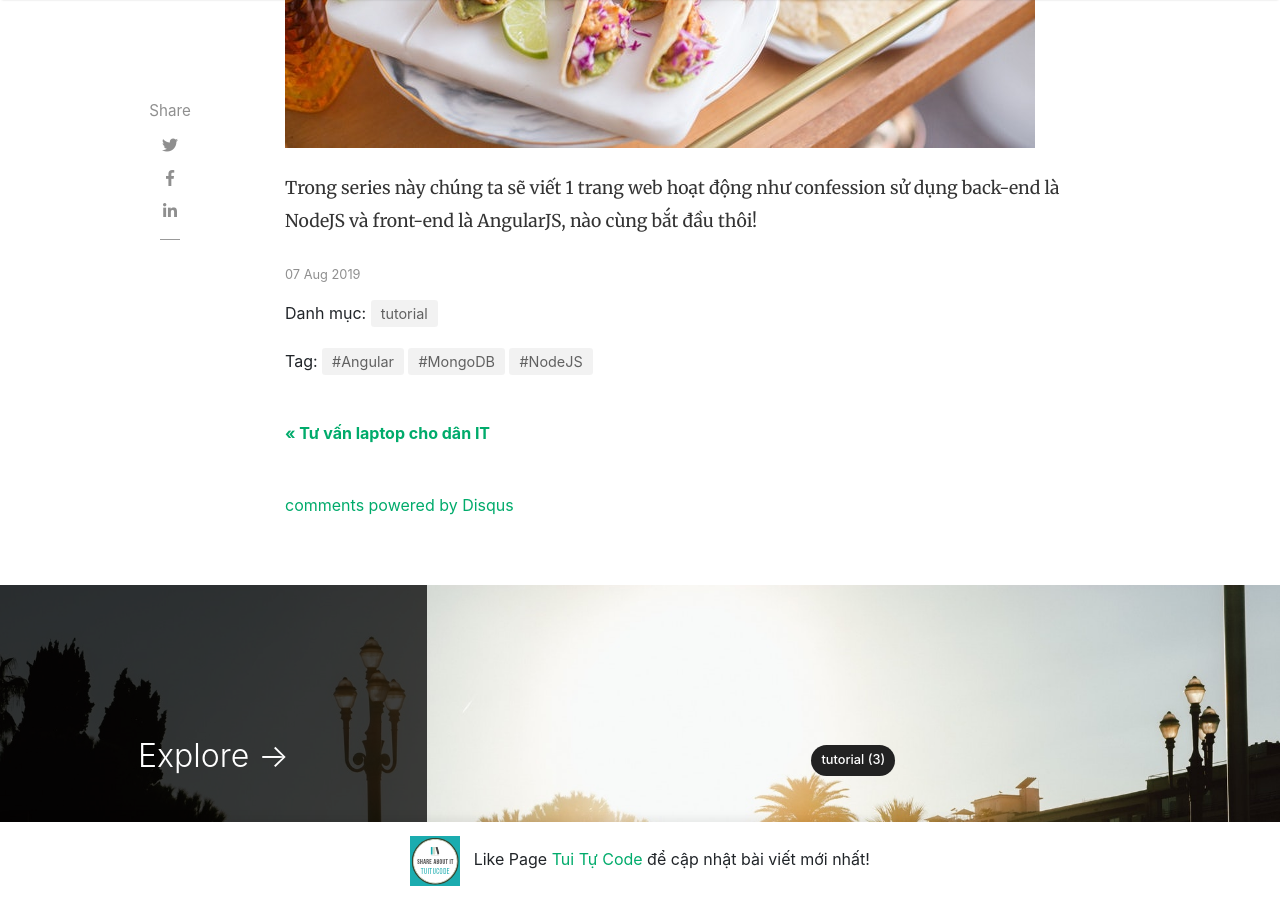
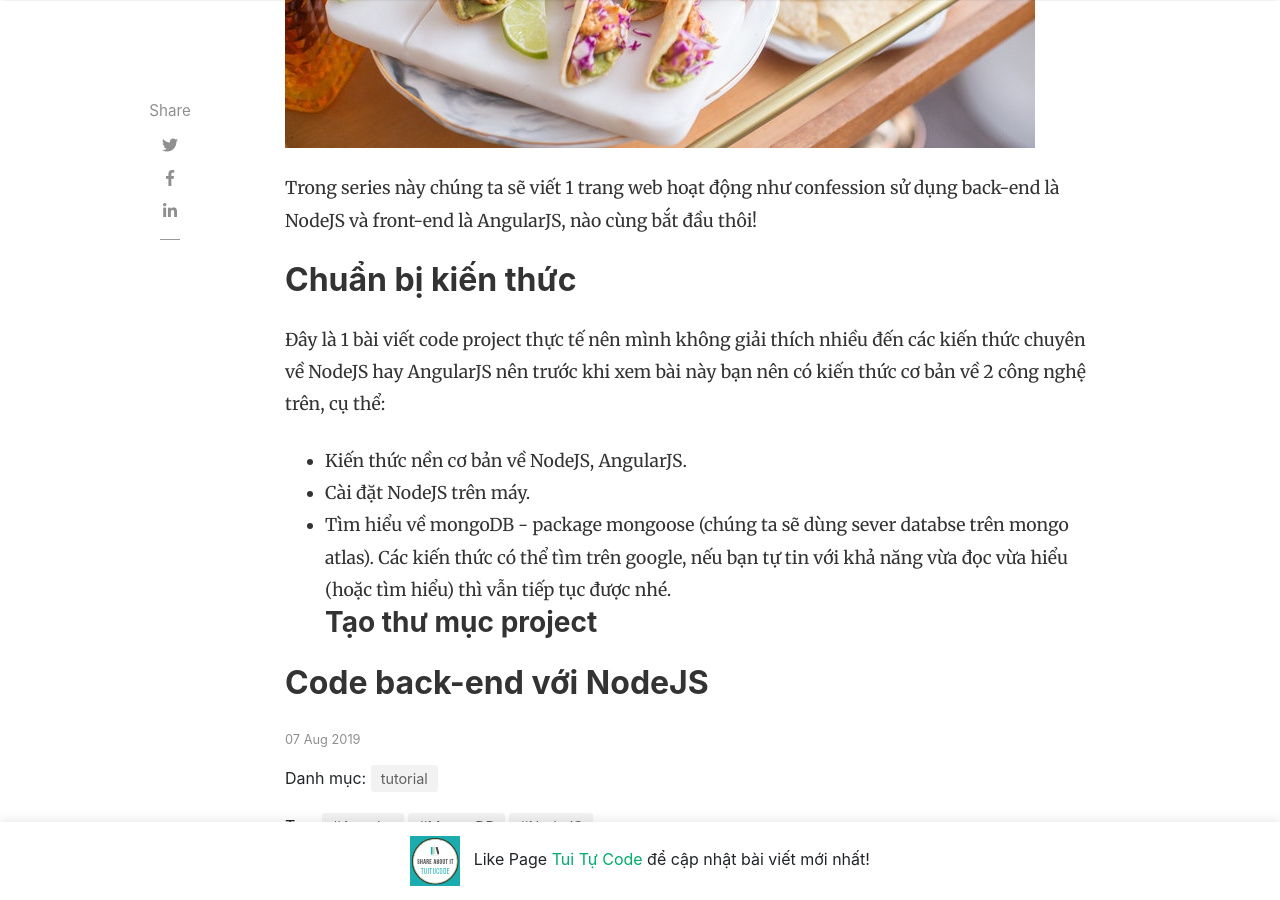
Before and after one commit to tuitucode/tuitucode.github.io, a Jekyll site: the page built from _posts/2019-08-07-web-confession-voi-nodejs-va-angularjs.md, in a window 1280 px wide and 900 px high, scrolled down 824 px. Built offline with Jekyll 4.4.1, drawn with Linux system fonts in a browser that asks for light colours; nearby versions of some CDN libraries; comment, search, counter and statistics services are not loaded.

Commit message:
Create 2019-08-07-web-confession-voi-nodejs-va-angularjs.md

```diff
--- a/_posts/2019-08-07-web-confession-voi-nodejs-va-angularjs.md
+++ b/_posts/2019-08-07-web-confession-voi-nodejs-va-angularjs.md
@@ -13,3 +13,12 @@ featured: true
 title: Xây dựng web confession với NodeJS và AngularJS
 ---
 Trong series này chúng ta sẽ viết 1 trang web hoạt động như confession sử dụng back-end là NodeJS và front-end là AngularJS, nào cùng bắt đầu thôi!
+## Chuẩn bị kiến thức
+Đây là 1 bài viết code project thực tế nên mình không giải thích nhiều đến các kiến thức chuyên về NodeJS hay AngularJS nên trước khi xem bài này bạn nên có kiến thức cơ bản về 2 công nghệ trên, cụ thể:
+- Kiến thức nền cơ bản về NodeJS, AngularJS.
+- Cài đặt NodeJS trên máy.
+- Tìm hiểu về mongoDB - package mongoose (chúng ta sẽ dùng sever databse trên mongo atlas).
+Các kiến thức có thể tìm trên google, nếu bạn tự tin với khả năng vừa đọc vừa hiểu (hoặc tìm hiểu) thì vẫn tiếp tục được nhé.
+### Tạo thư mục project
+
+## Code back-end với NodeJS
```
